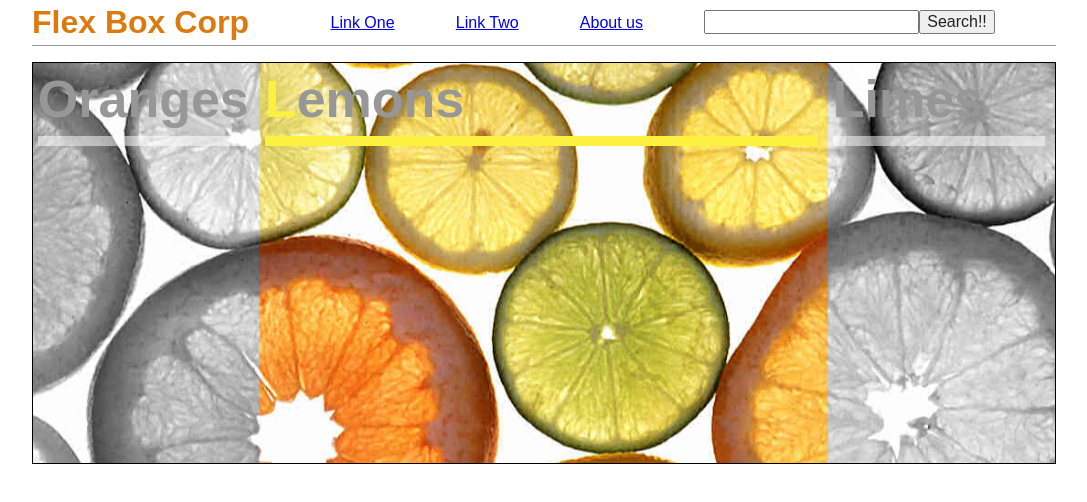
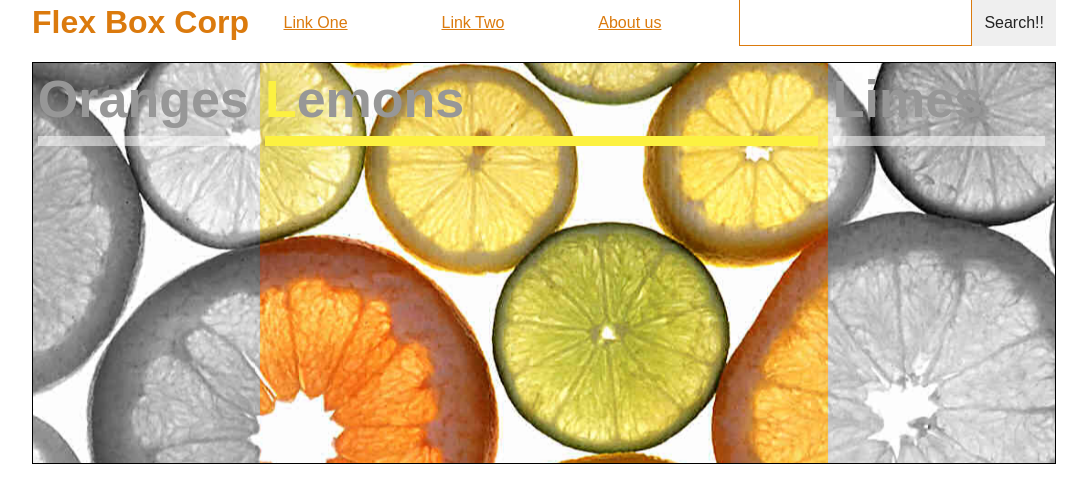
Before and after one commit to AlexBillerey/FlexBoxCorp, a website: page index.html in a window 1280 px wide. Shown: the whole page, without its empty margins (96-1183 px from the left). Drawn offline with Linux system fonts and the light colour scheme.

Commit message:
css refactor

```diff
--- a/Gruntfile.js
+++ b/Gruntfile.js
@@ -11,7 +11,7 @@ module.exports = function (grunt) {
 
         autoprefixer: {
             options: {
-                browsers: ['last 10 version', 'ie 10', 'ie 9', 'ie 8', 'ie 7', '> 1%'/*, 'ff > 8'*/]
+                browsers: ['last 10 version', 'ie 10', 'ie 9', 'ie 8', 'ie 7', '> 1%', 'ff > 8']
             },
             single_file: {
                 src: 'css/main.css',
--- a/css/main.css
+++ b/css/main.css
@@ -113,7 +113,7 @@ textarea {
 
 header {
 	background: #fff;
-	border-bottom: solid 1px #999;
+	/*border-bottom: solid 1px #999;*/
 }
 
 header h1 {
@@ -234,11 +234,11 @@ header h1 {
 }
 #nav {
 
-	background: rgba(255, 255, 255, 0);
-/*	display: flex;
-	flex-direction: column;
-	align-items: flex-start;
-	width: 100%;*/
+	background: rgb(255, 255, 255);
+	display: flex;
+/*	flex-direction: column;*/
+	align-items: stretch;
+	flex: 1 0 auto;
 }
 
 nav ul {
@@ -252,13 +252,33 @@ nav ul {
 }
 
 nav li {
-	align-self: flex-end;
+	background: yellowgreen;
+	align-items: stretch;
 	flex: 1 0 auto;
+	align-self: stretch;
 }
+nav a {
+	background: #ffffff;
+	color:#db7a0d;
+	display: flex;
+	align-items: center;
+}
+nav a:hover {
+	background: #db7a0d;
+	color: #fff;
+}
+
 form {
 	display: flex;
 }
-
+input {
+	padding:.75em;
+	border:none;
+}
+input[type=text] {
+	border: solid 1px #db7a0d;
+	border-top: none;
+}
 .hero_container {
 	/*border-bottom: solid 1px #999;*/
 	margin-top: 1em;
@@ -412,28 +432,44 @@ This is a hack to get around FF's lack of support for flex-wrap see http://caniu
 	header {
 		background: #fff;
 		display: flex;
-		align-content: space-between;
-		align-items: center;
+		align-items: stretch;
+		align-content: space-around;
 	}
 	header h1 {
 		flex: 1 0 auto;
 		background: #fff;
 	}
-	nav {
-	flex: 3 0 auto;
-
-
+	#nav {
+	flex: 10 0 auto;
+		justify-content: flex-end;
 	}
 	nav ul {
-		background: #fff;
+		background: #ffffff;
 		padding:0;
 		display: flex;
+		flex: 1 0 auto;
+		justify-content: space-between;
+
 		/*flex-direction: row;
 		align-items: flex-end;*/
 	}
+	nav li {
+		display: flex;
+		align-items: stretch;
+		flex: 0 1 auto;
+		align-self: stretch;
+	}
+	nav a {
+		padding: .75rem 1rem;
+	}
+	nav form {
+		justify-content: flex-end;
+		background: #ffffff;
+		display: flex;
+	}
 
 	.hero_container section {
-		flex:1 0 0;
+		flex:1;
 		transition: all .25s linear 0s;
 		background: transparent url("../img/citrusGs.jpg") no-repeat 25% 35% fixed;
 		background-size: cover;
--- a/css/main_pf.css
+++ b/css/main_pf.css
@@ -123,7 +123,7 @@ textarea {
 
 header {
 	background: #fff;
-	border-bottom: solid 1px #999;
+	/*border-bottom: solid 1px #999;*/
 }
 
 header h1 {
@@ -246,11 +246,23 @@ header h1 {
 }
 #nav {
 
-	background: rgba(255, 255, 255, 0);
-/*	display: flex;
-	flex-direction: column;
-	align-items: flex-start;
-	width: 100%;*/
+	background: rgb(255, 255, 255);
+	display: -webkit-box;
+	display: -webkit-flex;
+	display: -moz-box;
+	display: -ms-flexbox;
+	display: flex;
+/*	flex-direction: column;*/
+	-webkit-box-align: stretch;
+	-webkit-align-items: stretch;
+	-moz-box-align: stretch;
+	-ms-flex-align: stretch;
+	align-items: stretch;
+	-webkit-box-flex: 1;
+	-webkit-flex: 1 0 auto;
+	-moz-box-flex: 1;
+	-ms-flex: 1 0 auto;
+	flex: 1 0 auto;
 }
 
 nav ul {
@@ -258,6 +270,7 @@ nav ul {
 	align-self: flex-start;*/
 	margin: /*-2em 0 0*/ 0;
 	background: -webkit-linear-gradient(260deg, rgba(204, 204, 204, 0.50), rgba(255, 255, 255, 1));
+	background: -moz-linear-gradient(260deg, rgba(204, 204, 204, 0.50), rgba(255, 255, 255, 1));
 	background: -o-linear-gradient(260deg, rgba(204, 204, 204, 0.50), rgba(255, 255, 255, 1));
 	background: linear-gradient(190deg, rgba(204, 204, 204, 0.50), rgba(255, 255, 255, 1));
 	/*width: inherit;*/
@@ -268,15 +281,40 @@ nav ul {
 }
 
 nav li {
-	-webkit-align-self: flex-end;
-	-ms-flex-item-align: end;
-	align-self: flex-end;
+	background: yellowgreen;
+	-webkit-box-align: stretch;
+	-webkit-align-items: stretch;
+	-moz-box-align: stretch;
+	-ms-flex-align: stretch;
+	align-items: stretch;
 	-webkit-box-flex: 1;
 	-webkit-flex: 1 0 auto;
 	-moz-box-flex: 1;
 	-ms-flex: 1 0 auto;
 	flex: 1 0 auto;
+	-webkit-align-self: stretch;
+	-ms-flex-item-align: stretch;
+	align-self: stretch;
 }
+nav a {
+	background: #ffffff;
+	color:#db7a0d;
+	display: -webkit-box;
+	display: -webkit-flex;
+	display: -moz-box;
+	display: -ms-flexbox;
+	display: flex;
+	-webkit-box-align: center;
+	-webkit-align-items: center;
+	-moz-box-align: center;
+	-ms-flex-align: center;
+	align-items: center;
+}
+nav a:hover {
+	background: #db7a0d;
+	color: #fff;
+}
+
 form {
 	display: -webkit-box;
 	display: -webkit-flex;
@@ -284,7 +322,14 @@ form {
 	display: -ms-flexbox;
 	display: flex;
 }
-
+input {
+	padding:.75em;
+	border:none;
+}
+input[type=text] {
+	border: solid 1px #db7a0d;
+	border-top: none;
+}
 .hero_container {
 	/*border-bottom: solid 1px #999;*/
 	margin-top: 1em;
@@ -318,6 +363,7 @@ form {
 	-ms-flex-align: stretch;
 	align-items: stretch;
 	-webkit-transition: all .5s linear 0s;
+	-moz-transition: all .5s linear 0s;
 	-o-transition: all .5s linear 0s;
 	transition: all .5s linear 0s;
 }
@@ -328,6 +374,7 @@ form {
 	background-image:none;
 	color:#222223;
 	-webkit-transition: all .25s linear 0s;
+	-moz-transition: all .25s linear 0s;
 	-o-transition: all .25s linear 0s;
 	transition: all .25s linear 0s;
 }
@@ -407,6 +454,7 @@ This is a hack to get around FF's lack of support for flex-wrap see http://caniu
 
 .no-flexbox #prime_content article {
 	width: -webkit-calc(50% - 1.5em);
+	width: -moz-calc(50% - 1.5em);
 	width: calc(50% - 1.5em);
 	float: left;
 	/*background: rgba(56,134,64,.8);*/
@@ -451,6 +499,7 @@ This is a hack to get around FF's lack of support for flex-wrap see http://caniu
 	-ms-flex: 0 1 auto;
 	flex: 0 1 auto;
 	width: -webkit-calc(49% - 1em);
+	width: -moz-calc(49% - 1em);
 	width: calc(49% - 1em);
 	font-size: .9375em;
 	-webkit-align-self: flex-start;
@@ -522,14 +571,14 @@ This is a hack to get around FF's lack of support for flex-wrap see http://caniu
 		display: -moz-box;
 		display: -ms-flexbox;
 		display: flex;
-		-webkit-align-content: space-between;
-		-ms-flex-line-pack: justify;
-		align-content: space-between;
-		-webkit-box-align: center;
-		-webkit-align-items: center;
-		-moz-box-align: center;
-		-ms-flex-align: center;
-		align-items: center;
+		-webkit-box-align: stretch;
+		-webkit-align-items: stretch;
+		-moz-box-align: stretch;
+		-ms-flex-align: stretch;
+		align-items: stretch;
+		-webkit-align-content: space-around;
+		-ms-flex-line-pack: distribute;
+		align-content: space-around;
 	}
 	header h1 {
 		-webkit-box-flex: 1;
@@ -539,34 +588,85 @@ This is a hack to get around FF's lack of support for flex-wrap see http://caniu
 		flex: 1 0 auto;
 		background: #fff;
 	}
-	nav {
-	-webkit-box-flex: 3;
-	-webkit-flex: 3 0 auto;
-	-moz-box-flex: 3;
-	-ms-flex: 3 0 auto;
-	flex: 3 0 auto;
-
-
+	#nav {
+	-webkit-box-flex: 10;
+	-webkit-flex: 10 0 auto;
+	-moz-box-flex: 10;
+	-ms-flex: 10 0 auto;
+	flex: 10 0 auto;
+		-webkit-box-pack: end;
+		-webkit-justify-content: flex-end;
+		-moz-box-pack: end;
+		-ms-flex-pack: end;
+		justify-content: flex-end;
 	}
 	nav ul {
-		background: #fff;
+		background: #ffffff;
 		padding:0;
 		display: -webkit-box;
 		display: -webkit-flex;
 		display: -moz-box;
 		display: -ms-flexbox;
 		display: flex;
+		-webkit-box-flex: 1;
+		-webkit-flex: 1 0 auto;
+		-moz-box-flex: 1;
+		-ms-flex: 1 0 auto;
+		flex: 1 0 auto;
+		-webkit-box-pack: justify;
+		-webkit-justify-content: space-between;
+		-moz-box-pack: justify;
+		-ms-flex-pack: justify;
+		justify-content: space-between;
+
 		/*flex-direction: row;
 		align-items: flex-end;*/
+	}
+	nav li {
+		display: -webkit-box;
+		display: -webkit-flex;
+		display: -moz-box;
+		display: -ms-flexbox;
+		display: flex;
+		-webkit-box-align: stretch;
+		-webkit-align-items: stretch;
+		-moz-box-align: stretch;
+		-ms-flex-align: stretch;
+		align-items: stretch;
+		-webkit-box-flex: 0;
+		-webkit-flex: 0 1 auto;
+		-moz-box-flex: 0;
+		-ms-flex: 0 1 auto;
+		flex: 0 1 auto;
+		-webkit-align-self: stretch;
+		-ms-flex-item-align: stretch;
+		align-self: stretch;
+	}
+	nav a {
+		padding: .75rem 1rem;
+	}
+	nav form {
+		-webkit-box-pack: end;
+		-webkit-justify-content: flex-end;
+		-moz-box-pack: end;
+		-ms-flex-pack: end;
+		justify-content: flex-end;
+		background: #ffffff;
+		display: -webkit-box;
+		display: -webkit-flex;
+		display: -moz-box;
+		display: -ms-flexbox;
+		display: flex;
 	}
 
 	.hero_container section {
 		-webkit-box-flex:1;
-		-webkit-flex:1 0 0;
+		-webkit-flex:1;
 		-moz-box-flex:1;
-		-ms-flex:1 0 0;
-		flex:1 0 0;
+		-ms-flex:1;
+		flex:1;
 		-webkit-transition: all .25s linear 0s;
+		-moz-transition: all .25s linear 0s;
 		-o-transition: all .25s linear 0s;
 		transition: all .25s linear 0s;
 		background: transparent url("../img/citrusGs.jpg") no-repeat 25% 35% fixed;
@@ -588,6 +688,7 @@ This is a hack to get around FF's lack of support for flex-wrap see http://caniu
 	.hero_container section p {
 		opacity:0;
 		-webkit-transition: all .75s ease-in 0s;
+		-moz-transition: all .75s ease-in 0s;
 		-o-transition: all .75s ease-in 0s;
 		transition: all .75s ease-in 0s;
 	}
--- a/css/production.css
+++ b/css/production.css
@@ -651,7 +651,7 @@ textarea {
 
 header {
 	background: #fff;
-	border-bottom: solid 1px #999;
+	/*border-bottom: solid 1px #999;*/
 }
 
 header h1 {
@@ -774,11 +774,23 @@ header h1 {
 }
 #nav {
 
-	background: rgba(255, 255, 255, 0);
-/*	display: flex;
-	flex-direction: column;
-	align-items: flex-start;
-	width: 100%;*/
+	background: rgb(255, 255, 255);
+	display: -webkit-box;
+	display: -webkit-flex;
+	display: -moz-box;
+	display: -ms-flexbox;
+	display: flex;
+/*	flex-direction: column;*/
+	-webkit-box-align: stretch;
+	-webkit-align-items: stretch;
+	-moz-box-align: stretch;
+	-ms-flex-align: stretch;
+	align-items: stretch;
+	-webkit-box-flex: 1;
+	-webkit-flex: 1 0 auto;
+	-moz-box-flex: 1;
+	-ms-flex: 1 0 auto;
+	flex: 1 0 auto;
 }
 
 nav ul {
@@ -786,6 +798,7 @@ nav ul {
 	align-self: flex-start;*/
 	margin: /*-2em 0 0*/ 0;
 	background: -webkit-linear-gradient(260deg, rgba(204, 204, 204, 0.50), rgba(255, 255, 255, 1));
+	background: -moz-linear-gradient(260deg, rgba(204, 204, 204, 0.50), rgba(255, 255, 255, 1));
 	background: -o-linear-gradient(260deg, rgba(204, 204, 204, 0.50), rgba(255, 255, 255, 1));
 	background: linear-gradient(190deg, rgba(204, 204, 204, 0.50), rgba(255, 255, 255, 1));
 	/*width: inherit;*/
@@ -796,15 +809,40 @@ nav ul {
 }
 
 nav li {
-	-webkit-align-self: flex-end;
-	-ms-flex-item-align: end;
-	align-self: flex-end;
+	background: yellowgreen;
+	-webkit-box-align: stretch;
+	-webkit-align-items: stretch;
+	-moz-box-align: stretch;
+	-ms-flex-align: stretch;
+	align-items: stretch;
 	-webkit-box-flex: 1;
 	-webkit-flex: 1 0 auto;
 	-moz-box-flex: 1;
 	-ms-flex: 1 0 auto;
 	flex: 1 0 auto;
+	-webkit-align-self: stretch;
+	-ms-flex-item-align: stretch;
+	align-self: stretch;
 }
+nav a {
+	background: #ffffff;
+	color:#db7a0d;
+	display: -webkit-box;
+	display: -webkit-flex;
+	display: -moz-box;
+	display: -ms-flexbox;
+	display: flex;
+	-webkit-box-align: center;
+	-webkit-align-items: center;
+	-moz-box-align: center;
+	-ms-flex-align: center;
+	align-items: center;
+}
+nav a:hover {
+	background: #db7a0d;
+	color: #fff;
+}
+
 form {
 	display: -webkit-box;
 	display: -webkit-flex;
@@ -812,7 +850,14 @@ form {
 	display: -ms-flexbox;
 	display: flex;
 }
-
+input {
+	padding:.75em;
+	border:none;
+}
+input[type=text] {
+	border: solid 1px #db7a0d;
+	border-top: none;
+}
 .hero_container {
 	/*border-bottom: solid 1px #999;*/
 	margin-top: 1em;
@@ -846,6 +891,7 @@ form {
 	-ms-flex-align: stretch;
 	align-items: stretch;
 	-webkit-transition: all .5s linear 0s;
+	-moz-transition: all .5s linear 0s;
 	-o-transition: all .5s linear 0s;
 	transition: all .5s linear 0s;
 }
@@ -856,6 +902,7 @@ form {
 	background-image:none;
 	color:#222223;
 	-webkit-transition: all .25s linear 0s;
+	-moz-transition: all .25s linear 0s;
 	-o-transition: all .25s linear 0s;
 	transition: all .25s linear 0s;
 }
@@ -935,6 +982,7 @@ This is a hack to get around FF's lack of support for flex-wrap see http://caniu
 
 .no-flexbox #prime_content article {
 	width: -webkit-calc(50% - 1.5em);
+	width: -moz-calc(50% - 1.5em);
 	width: calc(50% - 1.5em);
 	float: left;
 	/*background: rgba(56,134,64,.8);*/
@@ -979,6 +1027,7 @@ This is a hack to get around FF's lack of support for flex-wrap see http://caniu
 	-ms-flex: 0 1 auto;
 	flex: 0 1 auto;
 	width: -webkit-calc(49% - 1em);
+	width: -moz-calc(49% - 1em);
 	width: calc(49% - 1em);
 	font-size: .9375em;
 	-webkit-align-self: flex-start;
@@ -1050,14 +1099,14 @@ This is a hack to get around FF's lack of support for flex-wrap see http://caniu
 		display: -moz-box;
 		display: -ms-flexbox;
 		display: flex;
-		-webkit-align-content: space-between;
-		-ms-flex-line-pack: justify;
-		align-content: space-between;
-		-webkit-box-align: center;
-		-webkit-align-items: center;
-		-moz-box-align: center;
-		-ms-flex-align: center;
-		align-items: center;
+		-webkit-box-align: stretch;
+		-webkit-align-items: stretch;
+		-moz-box-align: stretch;
+		-ms-flex-align: stretch;
+		align-items: stretch;
+		-webkit-align-content: space-around;
+		-ms-flex-line-pack: distribute;
+		align-content: space-around;
 	}
 	header h1 {
 		-webkit-box-flex: 1;
@@ -1067,34 +1116,85 @@ This is a hack to get around FF's lack of support for flex-wrap see http://caniu
 		flex: 1 0 auto;
 		background: #fff;
 	}
-	nav {
-	-webkit-box-flex: 3;
-	-webkit-flex: 3 0 auto;
-	-moz-box-flex: 3;
-	-ms-flex: 3 0 auto;
-	flex: 3 0 auto;
-
-
+	#nav {
+	-webkit-box-flex: 10;
+	-webkit-flex: 10 0 auto;
+	-moz-box-flex: 10;
+	-ms-flex: 10 0 auto;
+	flex: 10 0 auto;
+		-webkit-box-pack: end;
+		-webkit-justify-content: flex-end;
+		-moz-box-pack: end;
+		-ms-flex-pack: end;
+		justify-content: flex-end;
 	}
 	nav ul {
-		background: #fff;
+		background: #ffffff;
 		padding:0;
 		display: -webkit-box;
 		display: -webkit-flex;
 		display: -moz-box;
 		display: -ms-flexbox;
 		display: flex;
+		-webkit-box-flex: 1;
+		-webkit-flex: 1 0 auto;
+		-moz-box-flex: 1;
+		-ms-flex: 1 0 auto;
+		flex: 1 0 auto;
+		-webkit-box-pack: justify;
+		-webkit-justify-content: space-between;
+		-moz-box-pack: justify;
+		-ms-flex-pack: justify;
+		justify-content: space-between;
+
 		/*flex-direction: row;
 		align-items: flex-end;*/
+	}
+	nav li {
+		display: -webkit-box;
+		display: -webkit-flex;
+		display: -moz-box;
+		display: -ms-flexbox;
+		display: flex;
+		-webkit-box-align: stretch;
+		-webkit-align-items: stretch;
+		-moz-box-align: stretch;
+		-ms-flex-align: stretch;
+		align-items: stretch;
+		-webkit-box-flex: 0;
+		-webkit-flex: 0 1 auto;
+		-moz-box-flex: 0;
+		-ms-flex: 0 1 auto;
+		flex: 0 1 auto;
+		-webkit-align-self: stretch;
+		-ms-flex-item-align: stretch;
+		align-self: stretch;
+	}
+	nav a {
+		padding: .75rem 1rem;
+	}
+	nav form {
+		-webkit-box-pack: end;
+		-webkit-justify-content: flex-end;
+		-moz-box-pack: end;
+		-ms-flex-pack: end;
+		justify-content: flex-end;
+		background: #ffffff;
+		display: -webkit-box;
+		display: -webkit-flex;
+		display: -moz-box;
+		display: -ms-flexbox;
+		display: flex;
 	}
 
 	.hero_container section {
 		-webkit-box-flex:1;
-		-webkit-flex:1 0 0;
+		-webkit-flex:1;
 		-moz-box-flex:1;
-		-ms-flex:1 0 0;
-		flex:1 0 0;
+		-ms-flex:1;
+		flex:1;
 		-webkit-transition: all .25s linear 0s;
+		-moz-transition: all .25s linear 0s;
 		-o-transition: all .25s linear 0s;
 		transition: all .25s linear 0s;
 		background: transparent url("../img/citrusGs.jpg") no-repeat 25% 35% fixed;
@@ -1116,6 +1216,7 @@ This is a hack to get around FF's lack of support for flex-wrap see http://caniu
 	.hero_container section p {
 		opacity:0;
 		-webkit-transition: all .75s ease-in 0s;
+		-moz-transition: all .75s ease-in 0s;
 		-o-transition: all .75s ease-in 0s;
 		transition: all .75s ease-in 0s;
 	}
--- a/index.html
+++ b/index.html
@@ -13,7 +13,9 @@
     <title>Flex Box</title>
     <meta name=description content>
     <meta name=viewport content="width=device-width, initial-scale=1">
-    <link href="css/production.css" rel="stylesheet" media="screen">
+    <link href="css/production.min.css" rel="stylesheet" media="screen">
+    <!--<link rel="stylesheet" media="screen" href="css/normalize.css">
+    <link rel="stylesheet" media="screen" href="css/main.css">-->
     <script src=js/vendor/modernizr-2.6.2.min.js></script>
     <script type="text/javascript" src="js/vendor/jquery-1.10.2.min.js"></script>
 </head>
@@ -27,9 +29,9 @@
         <h1>Flex Box Corp</h1>
         <nav id=nav>
             <ul>
-                <li><a href=#>Link One</a></li>
-                <li><a href=#>Link Two</a></li>
-                <li><a href=#>About us</a></li>
+                <li><a href="index.html">Link One</a></li>
+                <li><a href="index.html">Link Two</a></li>
+                <li><a href="index.html">About us</a></li>
                 <li>
                     <form>
                         <input type=text>
@@ -62,6 +64,7 @@
                 culpa dolore dolorem, ea enim esse eveniet molestiae nostrum quae repellendus tempore vitae.</p>
 
         </section>
+
         <!--<section>
             <h1>Fourth Hero</h1>
 
```
Also changed, not shown: css/production.min.css.
